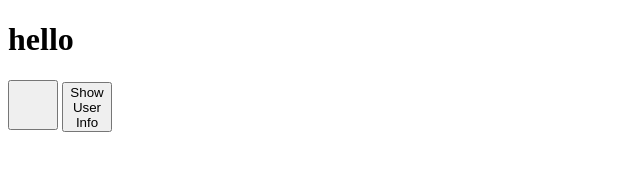
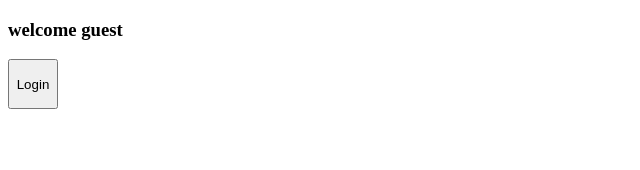
Before and after one commit to CheesiePy/Full_stack_course, a website: page lesson_28/src/index.html in a window 1280 px wide. Shown: the whole page, without its empty margins (0-640 px from the left). Drawn offline with Linux system fonts and the light colour scheme.

Commit message:
update 08/12/2022

```diff
--- a/lesson_28/src/index.html
+++ b/lesson_28/src/index.html
@@ -9,8 +9,19 @@
     <title>Document</title>
 </head>
 <body>
-    <h1>hello</h1>
-    <button onclick="redirect('login.html')"></button>
-    <button onclick="showUser()">Show User Info</button>
+    <div id="img-div" class="container bg-img">
+        <div class="card">
+
+            <div class="card-content">
+                <h3 id="user-name-h">welcome guest</h3>
+            </div>
+            <div class="card-content">
+                <button id="log" onclick="redirect('login.html')">Login</button>
+            </div>
+
+        </div>
+    </div>
+
+
 </body>
 </html>
```
